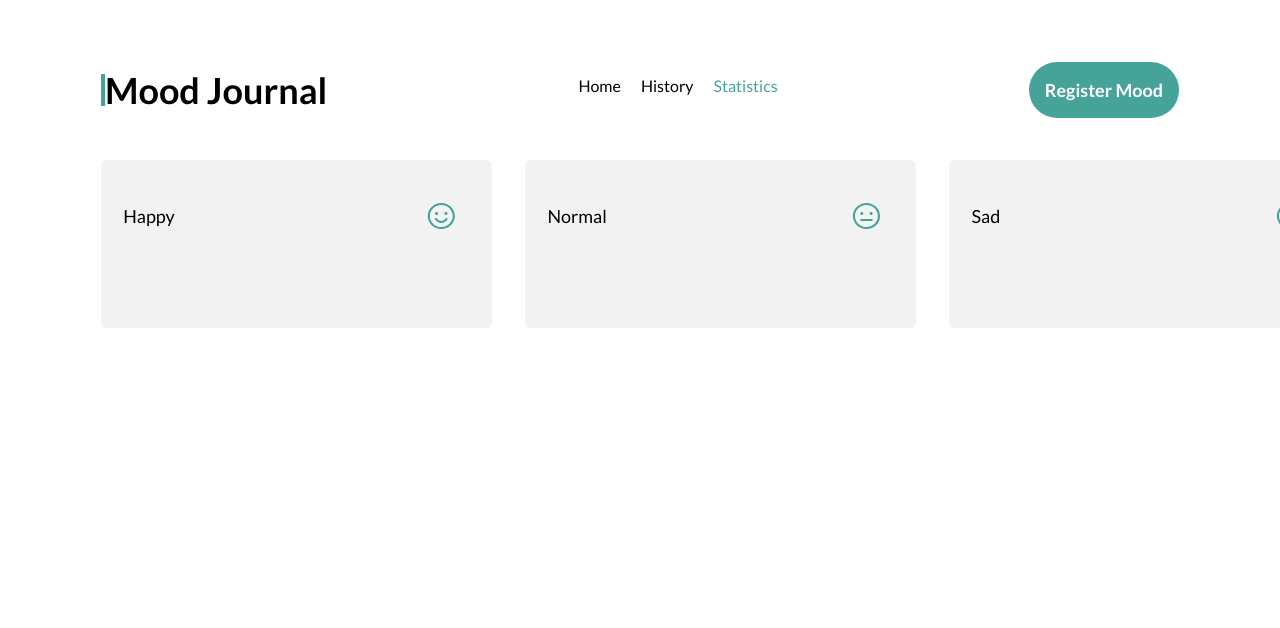
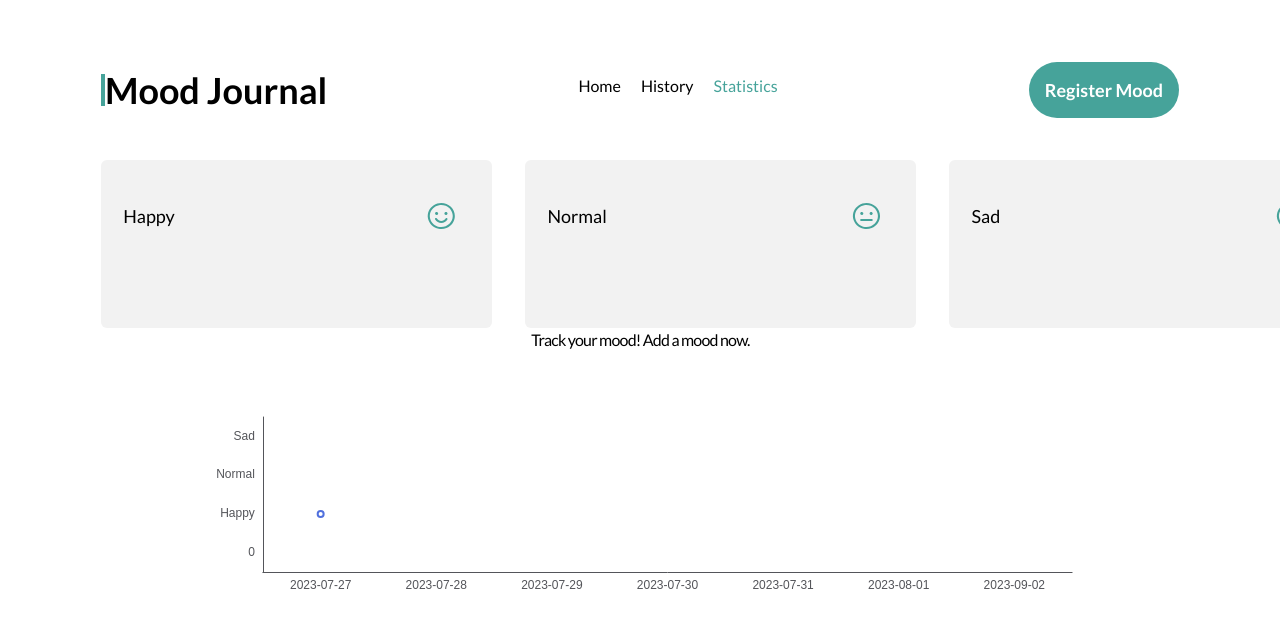
Before and after one commit to NitinKumar77/mood-Journal, a React (Create React App) app: page /statistics in a window 1280 px wide. Shown: the top 628 px of the page. Built offline with nearby package versions, Linux system fonts and the light colour scheme.

Commit message:
working on stats page, search params added

```diff
--- a/package.json
+++ b/package.json
@@ -8,6 +8,7 @@
     "@testing-library/jest-dom": "^5.17.0",
     "@testing-library/react": "^13.4.0",
     "@testing-library/user-event": "^13.5.0",
+    "echarts-for-react": "^3.0.2",
     "react": "^18.2.0",
     "react-dom": "^18.2.0",
     "react-redux": "^8.1.1",
--- a/src/components/card/Card.jsx
+++ b/src/components/card/Card.jsx
@@ -1,8 +1,20 @@
 import React from "react";
 
-function Card({ icon, text }) {
+function Card({ icon, text, setSearchParams, filterValue }) {
   return (
-    <div className="bg-customGrey p-customCardPadding flex shrink grow justify-start items-center gap-[0.4rem] rounded-[0.375rem] min-w-[24.422rem] min-h-[10.5rem]">
+    <div
+      onClick={() => setSearchParams({ filter: text })}
+      className={
+        ((filterValue === true) & (text === "Happy")
+          ? "bg-customTableBLue"
+          : (filterValue === true) & (text === "Normal")
+          ? "bg-customTableOrange"
+          : (filterValue === true) & (text === "Sad")
+          ? "bg-customSad"
+          : "bg-customGrey") +
+        " p-customCardPadding flex shrink grow justify-start items-center gap-[0.4rem] rounded-[0.375rem] min-w-[24.422rem] min-h-[10.5rem]"
+      }
+    >
       <div className="  flex justify-start items-center min-w-[18.422rem] min-h-[4.5rem] ">
         <span className="text-black  text-lg font-normal leading-loose">
           {text}
--- /dev/null
+++ b/src/components/chart/LineChartComponent.jsx
@@ -0,0 +1,38 @@
+import React from "react";
+import LineChart from "echarts-for-react";
+import { useSelector } from "react-redux";
+
+function LineChartComponent() {
+  const data = useSelector((state) => state.mood.data);
+  console.log(data);
+  return (
+    <LineChart
+      option={{
+        xAxis: {
+          type: "category",
+          data: [
+            "2023-07-27",
+            "2023-07-28",
+            "2023-07-29",
+            "2023-07-30",
+            "2023-07-31",
+            "2023-08-01",
+            "2023-09-02",
+          ],
+        },
+        yAxis: {
+          type: "category",
+          data: ["0", "Happy", "Normal", "Sad"],
+        },
+        series: [
+          {
+            data: ["Happy"],
+            type: "line",
+          },
+        ],
+      }}
+    />
+  );
+}
+
+export default LineChartComponent;
--- a/src/components/table/Table.jsx
+++ b/src/components/table/Table.jsx
@@ -1,8 +1,13 @@
 import React from "react";
 import { useSelector } from "react-redux";
 
-function Table() {
+function Table({ searchParams }) {
   const moodsData = useSelector((state) => state.mood.data);
+  const filterValue = searchParams.get("filter");
+  console.log(filterValue);
+  const filterData = filterValue
+    ? moodsData.filter((data) => data.mood === filterValue)
+    : moodsData;
   return (
     <>
       <div className=" bg-customTableBLue mt-16 flex justify-around">
@@ -22,7 +27,7 @@ function Table() {
           </span>
         </div>
       </div>
-      {moodsData?.map((data) => (
+      {filterData?.map((data) => (
         <div
           key={data.date}
           className={
--- a/src/pages/History.jsx
+++ b/src/pages/History.jsx
@@ -6,8 +6,11 @@ import { useDispatch, useSelector } from "react-redux";
 import { moodListThunk } from "../redux/moodSlice";
 import Table from "../components/table/Table";
 import Spinner from "../components/spinner/Spinner";
+import { useSearchParams } from "react-router-dom";
 
 function History() {
+  let [searchParams, setSearchParams] = useSearchParams();
+  const filterValue = searchParams.get("filter");
   const dispatch = useDispatch();
   const isLoading = useSelector((state) => state.mood.isLoading);
 
@@ -23,11 +26,17 @@ function History() {
           <MenuSelections />
           <div className="summary flex justify-evenly gap-[2.09rem] mt-8">
             {cardData.map((data) => (
-              <Card icon={data.icon} text={data.text} key={data.text} />
+              <Card
+                icon={data.icon}
+                text={data.text}
+                key={data.text}
+                setSearchParams={setSearchParams}
+                filterValue={filterValue === data.text}
+              />
             ))}
           </div>
 
-          {<Table />}
+          {<Table searchParams={searchParams} />}
         </div>
       )}
     </>
--- a/src/pages/Statistics.jsx
+++ b/src/pages/Statistics.jsx
@@ -1,15 +1,29 @@
 import React from "react";
 import { cardData } from "../components/vectorOptionsData";
 import Card from "../components/card/Card";
+import { useSearchParams } from "react-router-dom";
+import LineChartComponent from "../components/chart/LineChartComponent";
 
 function Statistics() {
+  let [searchParams, setSearchParams] = useSearchParams();
+  const filterValue = searchParams.get("filter");
   return (
     <div className="ml-[6.31rem] mr-[6.25rem]">
       <div className="summary flex justify-evenly gap-[2.09rem] mt-8">
         {cardData.map((data) => (
-          <Card icon={data.icon} text={data.text} key={data.text} />
+          <Card
+            icon={data.icon}
+            text={data.text}
+            key={data.text}
+            setSearchParams={setSearchParams}
+            filterValue={filterValue === data.text}
+          />
         ))}
       </div>
+      <div className="text-black text-center font-family-Outfit text-base font-normal leading-6 tracking-tighter flex flex-col items-center flex-shrink-0">
+        Track your mood! Add a mood now.
+      </div>
+      <LineChartComponent />
     </div>
   );
 }
```
Also changed, not shown: 1 other file (tests, documents, lock files or other folders).
